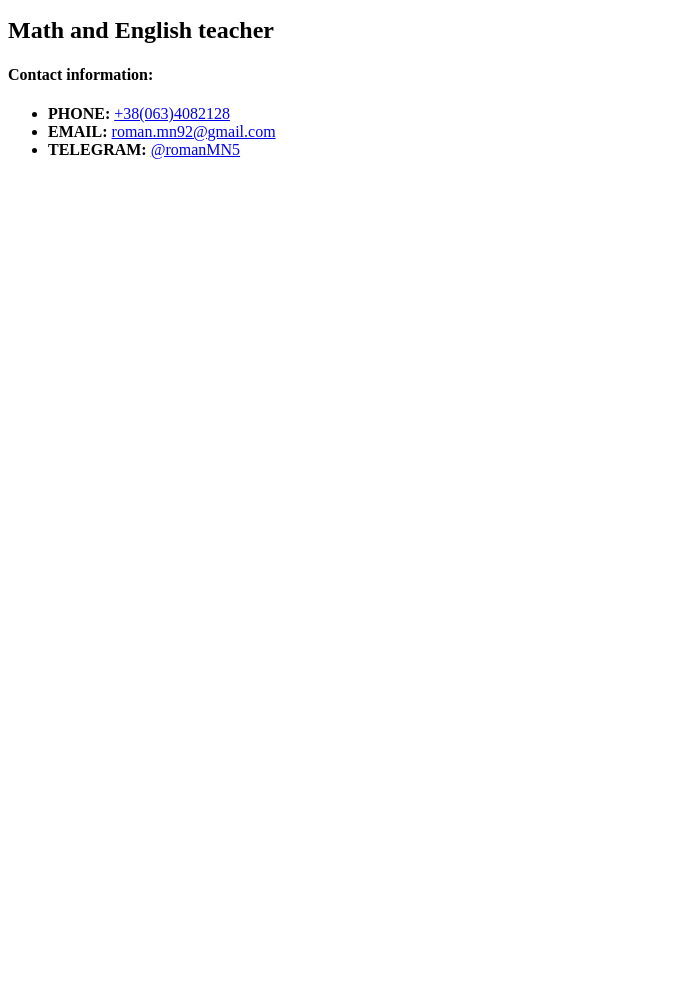
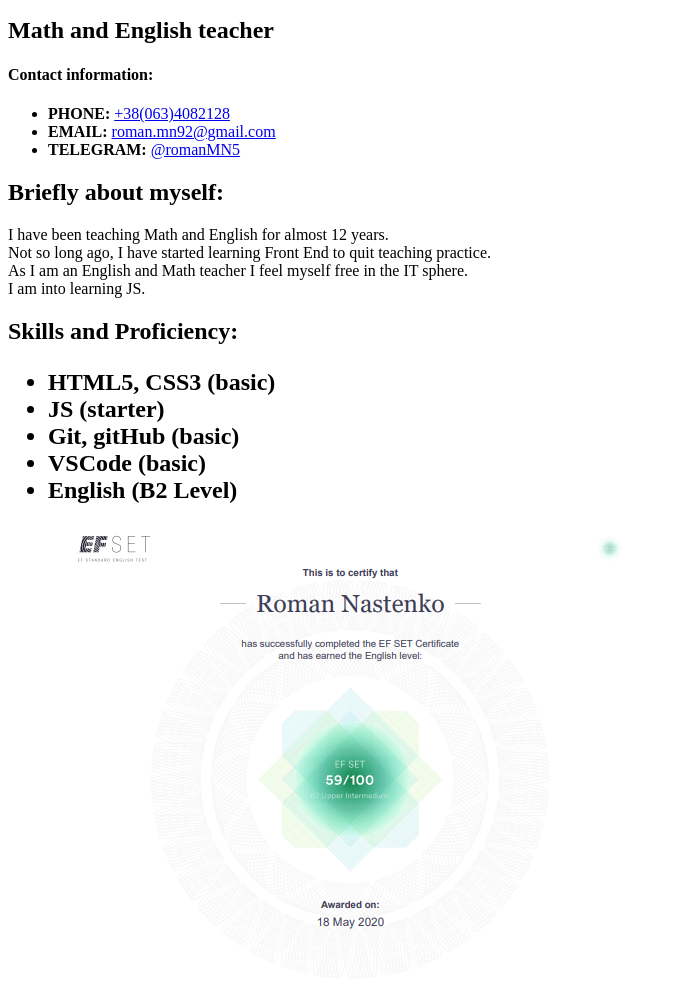
Before and after one commit to romanmn/rsschool-cv, a plain HTML site: page index.html in a window 1280 px wide. Shown: the part 96-1082 px from the top of the page, without its empty margins (0-674 px from the left). Before the commit the page ends 800 px from the top, so only its background shows below. Drawn offline with Linux system fonts and the light colour scheme.

Commit message:
feat: about myself, skills

```diff
--- a/index.html
+++ b/index.html
@@ -12,3 +12,25 @@
         <li>  <b> TELEGRAM: </b> <a href="@romanMN5"> @romanMN5 </a> </li>
     </ul>
 </div>
+
+<div>
+    <h2> Briefly about myself: </h2>
+    <p> I have been teaching Math and English for almost 12 years.
+    <br> Not so long ago, I have started learning Front End to quit teaching practice.
+    <br> As I am an English and Math teacher I feel myself free in the IT sphere.
+    <br> I am into learning JS. </p>
+</div>
+
+<div>
+    <h2> Skills and Proficiency:
+        <ul>
+            <li> HTML5, CSS3 (basic) </li>
+            <li> JS (starter)</li>
+            <li> Git, gitHub (basic)</li>
+            <li> VSCode (basic)</li>
+            <li> English (B2 Level)</li>
+            <img src="EF SET.png">
+            <li> Certified Primary Teacher</li>
+            <img src="Certificate for Primary teachers.png">
+        </ul>
+</div>
```
Also changed, not shown: Certificate for Primary teachers.png (added), EF SET.png (added).
